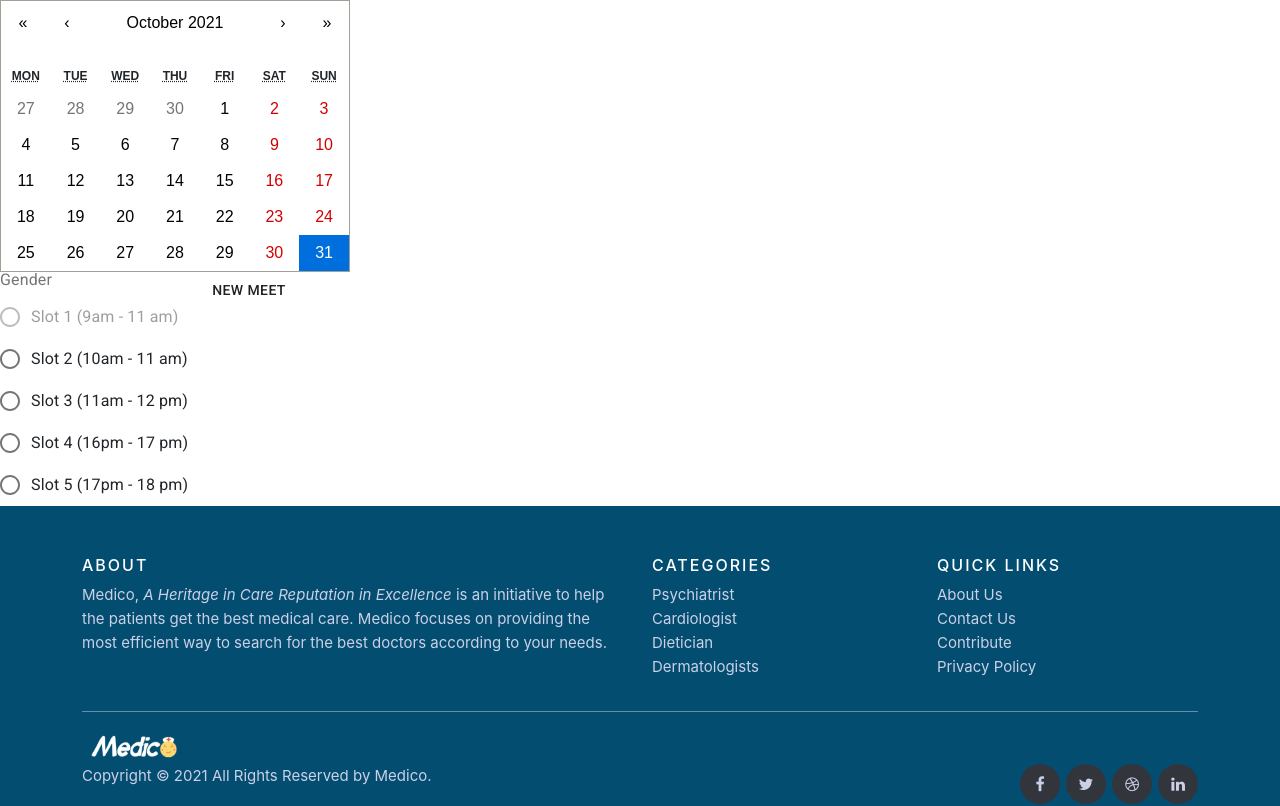
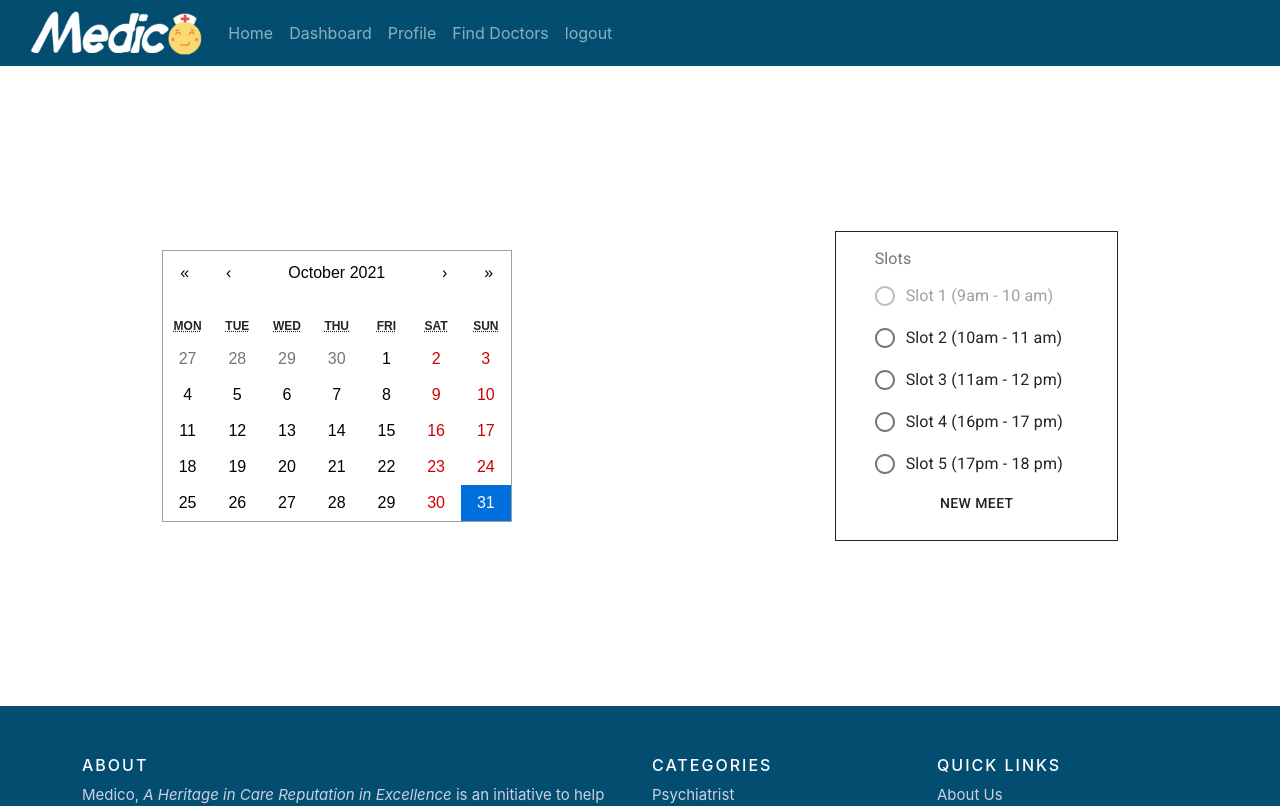
Before and after one commit to aknsal/Medico, a React (Create React App) app: page /newmeet/1/1 in a window 1280 px wide. Shown: the top 806 px of the page. Built offline with nearby package versions, Linux system fonts and the light colour scheme; no server answers.

Commit message:
edited layout

```diff
--- a/src/pages/Meeting.js
+++ b/src/pages/Meeting.js
@@ -1,52 +1,52 @@
-import React, { useState ,useEffect } from 'react';
-import Calendar from 'react-calendar';
-import { Button } from '@material-ui/core';
-import Radio from '@material-ui/core/Radio';
-import RadioGroup from '@material-ui/core/RadioGroup';
-import FormControlLabel from '@material-ui/core/FormControlLabel';
-import FormControl from '@material-ui/core/FormControl';
-import FormLabel from '@material-ui/core/FormLabel';
-import 'react-calendar/dist/Calendar.css';
-import {useParams} from "react-router-dom";
-import Axios from 'axios'
-
+import React, { useState, useEffect } from "react";
+import Calendar from "react-calendar";
+import { Button } from "@material-ui/core";
+import Radio from "@material-ui/core/Radio";
+import RadioGroup from "@material-ui/core/RadioGroup";
+import FormControlLabel from "@material-ui/core/FormControlLabel";
+import FormControl from "@material-ui/core/FormControl";
+import FormLabel from "@material-ui/core/FormLabel";
+import "react-calendar/dist/Calendar.css";
+import { useParams } from "react-router-dom";
+import Axios from "axios";
+import NavbarPatient from "../components/navbar/NavbarPatient";
 
 export default function Meeting() {
-
-    const [slotRadio, setRadio] = React.useState('Slot 1');
+	const [slotRadio, setRadio] = React.useState("Slot 1");
 	const [doctorEmail, setDoctorEmail] = React.useState("");
 	const [patientName, setPatientName] = React.useState("");
-    const [patientLName , setPatientLName] = React.useState("");
+	const [patientLName, setPatientLName] = React.useState("");
 	const [patientEmail, setPatientEmail] = React.useState("");
 	const { doctorid, patientid } = useParams();
 
+	useEffect(() => {
+		const urlp = "http://localhost:8000/api/patient/" + patientid;
+		// const url="";
+		Axios.get(urlp)
+			.then(res => {
+				console.log(res.data.data.fname);
+				setPatientEmail(res.data.data.email);
+				setPatientName(res.data.data.fname);
+				setPatientLName(res.data.data.lname);
+				if (res.status !== 200) alert("Wrong id of patient");
+			})
+			.catch(err => {
+				alert(err);
+			});
+		const urld = "http://localhost:8000/api/doctor/" + doctorid;
+		Axios.get(urld)
+			.then(res => {
+				setDoctorEmail(res.data.doctorData.email);
+				if (res.status !== 200) alert("Wrong id of doctor");
+			})
+			.catch(err => {
+				alert(err);
+			});
+	}, []);
 
-     useEffect(() => {
-        const urlp = "http://localhost:8000/api/patient/"+patientid;
-        // const url="";
-        Axios.get(urlp).then(res => {
-            console.log(res.data.data.fname);
-            setPatientEmail(res.data.data.email)
-            setPatientName(res.data.data.fname)
-            setPatientLName(res.data.data.lname)
-           if(res.status !== 200)
-             alert('Wrong id of patient')
-         }).catch(err=>{
-           alert(err)
-         })
-         const urld = "http://localhost:8000/api/doctor/"+doctorid;
-         Axios.get(urld).then(res => {
-            setDoctorEmail(res.data.doctorData.email)
-           if(res.status !== 200)
-             alert('Wrong id of doctor')
-         }).catch(err=>{
-           alert(err)
-         })
-    },[]);
-
-  const handleRadioChange = (event) => {
+	const handleRadioChange = event => {
 		setRadio(event.target.value);
-    console.log("2021-11-01 "+slotRadio.substring(0,8));
+		console.log("2021-11-01 " + slotRadio.substring(0, 8));
 	};
 	const [value, onChange] = useState(new Date());
 	function handleClick(e) {
@@ -54,66 +54,113 @@ export default function Meeting() {
 		console.log(e.target);
 	}
 
-  function handleButtonClick(){
-    const url="https://webexapis.com/v1/meetings";
-    Axios.post(url, {
-        "enabledAutoRecordMeeting": false,
-  "allowAnyUserToBeCoHost": false,
-  "enabledJoinBeforeHost": false,
-  "enableConnectAudioBeforeHost": false,
-  "excludePassword": false,
-  "publicMeeting": false,
-  "enableAutomaticLock": false,
-  "allowFirstUserToBeCoHost": false,
-  "allowAuthenticatedDevices": false,
-  "timezone": "Asia/Kolkata",
-  "sendEmail": true,
-  "title": "New Appointment "+slotRadio.substring(16,22),
-  "start": "2021-11-01 "+slotRadio.substring(0,8),
-  "end": "2021-11-01 "+slotRadio.substring(8,16),
-  "invitees": [
+	function handleButtonClick() {
+		const url = "https://webexapis.com/v1/meetings";
+		Axios.post(
+			url,
 			{
-        "email": patientEmail,
-        "displayName": patientName,
-        "coHost": false
+				enabledAutoRecordMeeting: false,
+				allowAnyUserToBeCoHost: false,
+				enabledJoinBeforeHost: false,
+				enableConnectAudioBeforeHost: false,
+				excludePassword: false,
+				publicMeeting: false,
+				enableAutomaticLock: false,
+				allowFirstUserToBeCoHost: false,
+				allowAuthenticatedDevices: false,
+				timezone: "Asia/Kolkata",
+				sendEmail: true,
+				title: "New Appointment " + slotRadio.substring(16, 22),
+				start: "2021-11-01 " + slotRadio.substring(0, 8),
+				end: "2021-11-01 " + slotRadio.substring(8, 16),
+				invitees: [
+					{
+						email: patientEmail,
+						displayName: patientName,
+						coHost: false,
 					},
 				],
-  "hostEmail": doctorEmail
-    },{
+				hostEmail: doctorEmail,
+			},
+			{
 				headers: {
-            Authorization: "Bearer " + "YzZjZGM3NzEtMDdjZi00NzA1LWFjYjUtYzVhYTY1NjE5ZWFlOWI4MjMxMjQtNjVh_P0A1_caaa8419-6ffd-4ddb-8fb5-d89f059408c4"
+					Authorization:
+						"Bearer " +
+						"YzZjZGM3NzEtMDdjZi00NzA1LWFjYjUtYzVhYTY1NjE5ZWFlOWI4MjMxMjQtNjVh_P0A1_caaa8419-6ffd-4ddb-8fb5-d89f059408c4",
+				},
 			}
-    }).then(res => {
-      if(res.status !== 200)
-        alert('Something is wrong')
+		)
+			.then(res => {
+				if (res.status !== 200) alert("Something is wrong");
 				else {
-          alert("Meeting created check your email")
+					alert("Meeting created check your email");
 				}
-    }).catch(err=>{
-      alert(err)
 			})
+			.catch(err => {
+				alert(err);
+			});
 	}
-
-
 
 	return (
 		<div>
-      <Calendar
-        onChange={handleClick}
-        value={value}
+			<NavbarPatient />{" "}
+			<div
+				style={{
+					display: "flex",
+					flexDirection: "row",
+					flexWrap: "wrap",
+					justifyContent: "space-around",
+					alignItems: "center",
+					minHeight: "80vh",
+				}}
+			>
+				<div>
+					{" "}
+					<Calendar onChange={handleClick} value={value} />
+				</div>
+				<div
+					style={{
+						display: "flex",
+						flexDirection: "column",
+						border: "1px solid",
+						padding: "1.5% 3%",
+					}}
+				>
+					<FormControl component="fieldset">
+						<FormLabel component="legend">Slots</FormLabel>
+						<RadioGroup aria-label="slots" name="slots1" value={slotRadio} onChange={handleRadioChange}>
+							<FormControlLabel
+								value="09:00:0010:00:00Slot 1"
+								disabled
+								control={<Radio />}
+								label="Slot 1 (9am - 10 am)"
 							/>
-      <FormControl component="fieldset">
-      <FormLabel component="legend">Gender</FormLabel>
-      <RadioGroup aria-label="gender" name="gender1" value={slotRadio} onChange={handleRadioChange}>
-        <FormControlLabel value="09:00:0010:00:00Slot 1" disabled control={<Radio />} label="Slot 1 (9am - 11 am)" />
-        <FormControlLabel value="10:00:0011:00:00Slot 2" control={<Radio />} label="Slot 2 (10am - 11 am)" />
-        <FormControlLabel value="11:00:0012:00:00Slot 3" control={<Radio />} label="Slot 3 (11am - 12 pm)" />
-        <FormControlLabel value="16:00:0017:00:00Slot 4" control={<Radio />} label="Slot 4 (16pm - 17 pm)" />
-        <FormControlLabel value="17:00:0018:00:00Slot 5" control={<Radio />} label="Slot 5 (17pm - 18 pm)" />
-
+							<FormControlLabel
+								value="10:00:0011:00:00Slot 2"
+								control={<Radio />}
+								label="Slot 2 (10am - 11 am)"
+							/>
+							<FormControlLabel
+								value="11:00:0012:00:00Slot 3"
+								control={<Radio />}
+								label="Slot 3 (11am - 12 pm)"
+							/>
+							<FormControlLabel
+								value="16:00:0017:00:00Slot 4"
+								control={<Radio />}
+								label="Slot 4 (16pm - 17 pm)"
+							/>
+							<FormControlLabel
+								value="17:00:0018:00:00Slot 5"
+								control={<Radio />}
+								label="Slot 5 (17pm - 18 pm)"
+							/>
 						</RadioGroup>
 					</FormControl>
-      <Button onClick={handleButtonClick} >New Meet </Button>
+
+					<Button onClick={handleButtonClick}>New Meet </Button>
+				</div>
+			</div>
 		</div>
 	);
 }
```
Lines whose indentation alone changed are shown as unchanged.
